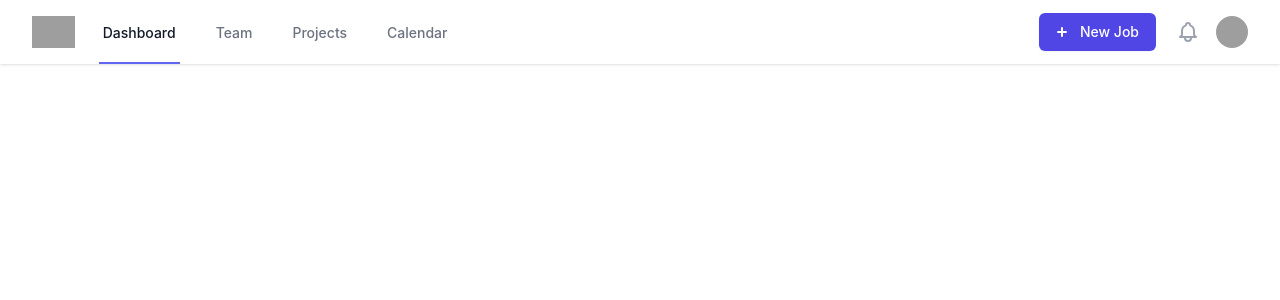
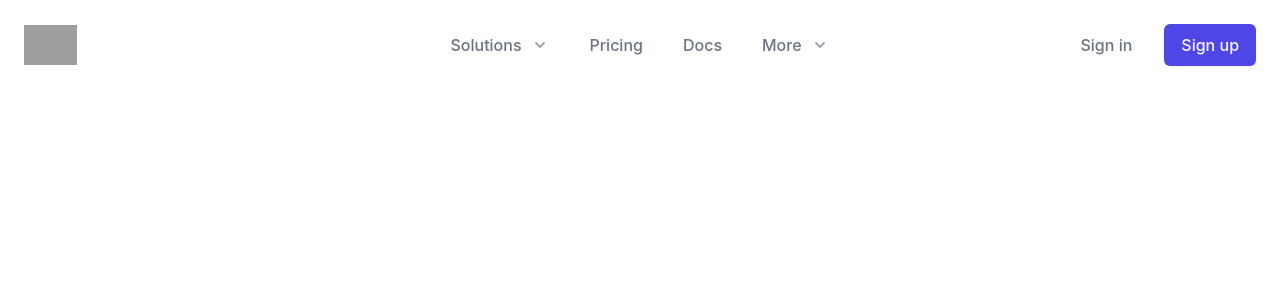
Before and after one commit to otilor/luxury, a Next.js app: page / in a window 1280 px wide. Shown: the top 300 px of the page. Built offline with nearby package versions, Linux system fonts and the light colour scheme; grey boxes are pictures that could not be loaded.

Commit message:
change nav

```diff
--- a/components/Nav.tsx
+++ b/components/Nav.tsx
@@ -1,8 +1,61 @@
 /* This example requires Tailwind CSS v2.0+ */
 import { Fragment } from 'react'
-import { Disclosure, Menu, Transition } from '@headlessui/react'
-import { BellIcon, MenuIcon, XIcon } from '@heroicons/react/outline'
-import { PlusSmIcon } from '@heroicons/react/solid'
+import { Popover, Transition } from '@headlessui/react'
+import {
+  ChartBarIcon,
+  CursorClickIcon,
+  DocumentReportIcon,
+  MenuIcon,
+  RefreshIcon,
+  ShieldCheckIcon,
+  ViewGridIcon,
+  XIcon,
+} from '@heroicons/react/outline'
+import { ChevronDownIcon } from '@heroicons/react/solid'
+
+const solutions = [
+  {
+    name: 'Analytics',
+    description: 'Get a better understanding of where your traffic is coming from.',
+    href: '#',
+    icon: ChartBarIcon,
+  },
+  {
+    name: 'Engagement',
+    description: 'Speak directly to your customers in a more meaningful way.',
+    href: '#',
+    icon: CursorClickIcon,
+  },
+  { name: 'Security', description: "Your customers' data will be safe and secure.", href: '#', icon: ShieldCheckIcon },
+  {
+    name: 'Integrations',
+    description: "Connect with third-party tools that you're already using.",
+    href: '#',
+    icon: ViewGridIcon,
+  },
+  {
+    name: 'Automations',
+    description: 'Build strategic funnels that will drive your customers to convert',
+    href: '#',
+    icon: RefreshIcon,
+  },
+  {
+    name: 'Reports',
+    description: 'Get detailed reports that will help you make more informed decisions ',
+    href: '#',
+    icon: DocumentReportIcon,
+  },
+]
+const resources = [
+  {
+    name: 'Help Center',
+    description: 'Get all of your questions answered in our forums or contact support.',
+    href: '#',
+  },
+  { name: 'Guides', description: 'Learn how to maximize our platform to get the most out of it.', href: '#' },
+  { name: 'Events', description: 'See what meet-ups and other events we might be planning near you.', href: '#' },
+  { name: 'Security', description: 'Understand how we take your privacy seriously.', href: '#' },
+]
 
 function classNames(...classes: string[]) {
   return classes.filter(Boolean).join(' ')
@@ -10,231 +63,246 @@ function classNames(...classes: string[]) {
 
 export default function Nav() {
   return (
-    <Disclosure as="nav" className="bg-white shadow">
-      {({ open }) => (
-        <>
-          <div className="max-w-7xl mx-auto px-4 sm:px-6 lg:px-8">
-            <div className="flex justify-between h-16">
-              <div className="flex">
-                <div className="-ml-2 mr-2 flex items-center md:hidden">
-                  {/* Mobile menu button */}
-                  <Disclosure.Button className="inline-flex items-center justify-center p-2 rounded-md text-gray-400 hover:text-gray-500 hover:bg-gray-100 focus:outline-none focus:ring-2 focus:ring-inset focus:ring-indigo-500">
-                    <span className="sr-only">Open main menu</span>
-                    {open ? (
-                      <XIcon className="block h-6 w-6" aria-hidden="true" />
-                    ) : (
-                      <MenuIcon className="block h-6 w-6" aria-hidden="true" />
+    <Popover className="relative bg-white">
+      <div className="flex justify-between items-center px-4 py-6 sm:px-6 md:justify-start md:space-x-10">
+        <div className="flex justify-start lg:w-0 lg:flex-1">
+          <a href="#">
+            <span className="sr-only">Workflow</span>
+            <img
+              className="h-8 w-auto sm:h-10"
+              src="https://tailwindui.com/img/logos/workflow-mark-indigo-600.svg"
+              alt=""
+            />
+          </a>
+        </div>
+        <div className="-mr-2 -my-2 md:hidden">
+          <Popover.Button className="bg-white rounded-md p-2 inline-flex items-center justify-center text-gray-400 hover:text-gray-500 hover:bg-gray-100 focus:outline-none focus:ring-2 focus:ring-inset focus:ring-indigo-500">
+            <span className="sr-only">Open menu</span>
+            <MenuIcon className="h-6 w-6" aria-hidden="true" />
+          </Popover.Button>
+        </div>
+        <Popover.Group as="nav" className="hidden md:flex space-x-10">
+          <Popover className="relative">
+            {({ open }) => (
+              <>
+                <Popover.Button
+                  className={classNames(
+                    open ? 'text-gray-900' : 'text-gray-500',
+                    'group bg-white rounded-md inline-flex items-center text-base font-medium hover:text-gray-900 focus:outline-none focus:ring-2 focus:ring-offset-2 focus:ring-indigo-500'
+                  )}
+                >
+                  <span>Solutions</span>
+                  <ChevronDownIcon
+                    className={classNames(
+                      open ? 'text-gray-600' : 'text-gray-400',
+                      'ml-2 h-5 w-5 group-hover:text-gray-500'
                     )}
-                  </Disclosure.Button>
-                </div>
-                <div className="flex-shrink-0 flex items-center">
+                    aria-hidden="true"
+                  />
+                </Popover.Button>
+
+                <Transition
+                  as={Fragment}
+                  enter="transition ease-out duration-200"
+                  enterFrom="opacity-0 translate-y-1"
+                  enterTo="opacity-100 translate-y-0"
+                  leave="transition ease-in duration-150"
+                  leaveFrom="opacity-100 translate-y-0"
+                  leaveTo="opacity-0 translate-y-1"
+                >
+                  <Popover.Panel className="absolute z-10 -ml-4 mt-3 transform w-screen max-w-md lg:max-w-2xl lg:ml-0 lg:left-1/2 lg:-translate-x-1/2">
+                    <div className="rounded-lg shadow-lg ring-1 ring-black ring-opacity-5 overflow-hidden">
+                      <div className="relative grid gap-6 bg-white px-5 py-6 sm:gap-8 sm:p-8 lg:grid-cols-2">
+                        {solutions.map((solution) => (
+                          <a
+                            key={solution.name}
+                            href={solution.href}
+                            className="-m-3 p-3 flex items-start rounded-lg hover:bg-gray-50"
+                          >
+                            <div className="flex-shrink-0 flex items-center justify-center h-10 w-10 rounded-md bg-indigo-500 text-white sm:h-12 sm:w-12">
+                              <solution.icon className="h-6 w-6" aria-hidden="true" />
+                            </div>
+                            <div className="ml-4">
+                              <p className="text-base font-medium text-gray-900">{solution.name}</p>
+                              <p className="mt-1 text-sm text-gray-500">{solution.description}</p>
+                            </div>
+                          </a>
+                        ))}
+                      </div>
+                      <div className="p-5 bg-gray-50 sm:p-8">
+                        <a href="#" className="-m-3 p-3 flow-root rounded-md hover:bg-gray-100">
+                          <div className="flex items-center">
+                            <div className="text-base font-medium text-gray-900">Enterprise</div>
+                            <span className="ml-3 inline-flex items-center px-3 py-0.5 rounded-full text-xs font-medium leading-5 bg-indigo-100 text-indigo-800">
+                              New
+                            </span>
+                          </div>
+                          <p className="mt-1 text-sm text-gray-500">
+                            Empower your entire team with even more advanced tools.
+                          </p>
+                        </a>
+                      </div>
+                    </div>
+                  </Popover.Panel>
+                </Transition>
+              </>
+            )}
+          </Popover>
+
+          <a href="#" className="text-base font-medium text-gray-500 hover:text-gray-900">
+            Pricing
+          </a>
+          <a href="#" className="text-base font-medium text-gray-500 hover:text-gray-900">
+            Docs
+          </a>
+
+          <Popover className="relative">
+            {({ open }) => (
+              <>
+                <Popover.Button
+                  className={classNames(
+                    open ? 'text-gray-900' : 'text-gray-500',
+                    'group bg-white rounded-md inline-flex items-center text-base font-medium hover:text-gray-900 focus:outline-none focus:ring-2 focus:ring-offset-2 focus:ring-indigo-500'
+                  )}
+                >
+                  <span>More</span>
+                  <ChevronDownIcon
+                    className={classNames(
+                      open ? 'text-gray-600' : 'text-gray-400',
+                      'ml-2 h-5 w-5 group-hover:text-gray-500'
+                    )}
+                    aria-hidden="true"
+                  />
+                </Popover.Button>
+
+                <Transition
+                  as={Fragment}
+                  enter="transition ease-out duration-200"
+                  enterFrom="opacity-0 translate-y-1"
+                  enterTo="opacity-100 translate-y-0"
+                  leave="transition ease-in duration-150"
+                  leaveFrom="opacity-100 translate-y-0"
+                  leaveTo="opacity-0 translate-y-1"
+                >
+                  <Popover.Panel className="absolute z-10 left-1/2 transform -translate-x-1/2 mt-3 px-2 w-screen max-w-xs sm:px-0">
+                    <div className="rounded-lg shadow-lg ring-1 ring-black ring-opacity-5 overflow-hidden">
+                      <div className="relative grid gap-6 bg-white px-5 py-6 sm:gap-8 sm:p-8">
+                        {resources.map((resource) => (
+                          <a
+                            key={resource.name}
+                            href={resource.href}
+                            className="-m-3 p-3 block rounded-md hover:bg-gray-50"
+                          >
+                            <p className="text-base font-medium text-gray-900">{resource.name}</p>
+                            <p className="mt-1 text-sm text-gray-500">{resource.description}</p>
+                          </a>
+                        ))}
+                      </div>
+                    </div>
+                  </Popover.Panel>
+                </Transition>
+              </>
+            )}
+          </Popover>
+        </Popover.Group>
+        <div className="hidden md:flex items-center justify-end md:flex-1 lg:w-0">
+          <a href="#" className="whitespace-nowrap text-base font-medium text-gray-500 hover:text-gray-900">
+            Sign in
+          </a>
+          <a
+            href="#"
+            className="ml-8 whitespace-nowrap inline-flex items-center justify-center px-4 py-2 border border-transparent rounded-md shadow-sm text-base font-medium text-white bg-indigo-600 hover:bg-indigo-700"
+          >
+            Sign up
+          </a>
+        </div>
+      </div>
+
+      <Transition
+        as={Fragment}
+        enter="duration-200 ease-out"
+        enterFrom="opacity-0 scale-95"
+        enterTo="opacity-100 scale-100"
+        leave="duration-100 ease-in"
+        leaveFrom="opacity-100 scale-100"
+        leaveTo="opacity-0 scale-95"
+      >
+        <Popover.Panel focus className="absolute top-0 inset-x-0 p-2 transition transform origin-top-right md:hidden">
+          <div className="rounded-lg shadow-lg ring-1 ring-black ring-opacity-5 bg-white divide-y-2 divide-gray-50">
+            <div className="pt-5 pb-6 px-5">
+              <div className="flex items-center justify-between">
+                <div>
                   <img
-                    className="block lg:hidden h-8 w-auto"
+                    className="h-8 w-auto"
                     src="https://tailwindui.com/img/logos/workflow-mark-indigo-600.svg"
                     alt="Workflow"
                   />
-                  <img
-                    className="hidden lg:block h-8 w-auto"
-                    src="https://tailwindui.com/img/logos/workflow-logo-indigo-600-mark-gray-800-text.svg"
-                    alt="Workflow"
-                  />
                 </div>
-                <div className="hidden md:ml-6 md:flex md:space-x-8">
-                  {/* Current: "border-indigo-500 text-gray-900", Default: "border-transparent text-gray-500 hover:border-gray-300 hover:text-gray-700" */}
-                  <a
-                    href="#"
-                    className="border-indigo-500 text-gray-900 inline-flex items-center px-1 pt-1 border-b-2 text-sm font-medium"
-                  >
-                    Dashboard
-                  </a>
-                  <a
-                    href="#"
-                    className="border-transparent text-gray-500 hover:border-gray-300 hover:text-gray-700 inline-flex items-center px-1 pt-1 border-b-2 text-sm font-medium"
-                  >
-                    Team
-                  </a>
-                  <a
-                    href="#"
-                    className="border-transparent text-gray-500 hover:border-gray-300 hover:text-gray-700 inline-flex items-center px-1 pt-1 border-b-2 text-sm font-medium"
-                  >
-                    Projects
-                  </a>
-                  <a
-                    href="#"
-                    className="border-transparent text-gray-500 hover:border-gray-300 hover:text-gray-700 inline-flex items-center px-1 pt-1 border-b-2 text-sm font-medium"
-                  >
-                    Calendar
-                  </a>
+                <div className="-mr-2">
+                  <Popover.Button className="bg-white rounded-md p-2 inline-flex items-center justify-center text-gray-400 hover:text-gray-500 hover:bg-gray-100 focus:outline-none focus:ring-2 focus:ring-inset focus:ring-indigo-500">
+                    <span className="sr-only">Close menu</span>
+                    <XIcon className="h-6 w-6" aria-hidden="true" />
+                  </Popover.Button>
                 </div>
               </div>
-              <div className="flex items-center">
-                <div className="flex-shrink-0">
-                  <button
-                    type="button"
-                    className="relative inline-flex items-center px-4 py-2 border border-transparent text-sm font-medium rounded-md text-white bg-indigo-600 shadow-sm hover:bg-indigo-700 focus:outline-none focus:ring-2 focus:ring-offset-2 focus:ring-indigo-500"
+              <div className="mt-6">
+                <nav className="grid grid-cols-1 gap-7">
+                  {solutions.map((solution) => (
+                    <a
+                      key={solution.name}
+                      href={solution.href}
+                      className="-m-3 p-3 flex items-center rounded-lg hover:bg-gray-50"
+                    >
+                      <div className="flex-shrink-0 flex items-center justify-center h-10 w-10 rounded-md bg-indigo-500 text-white">
+                        <solution.icon className="h-6 w-6" aria-hidden="true" />
+                      </div>
+                      <div className="ml-4 text-base font-medium text-gray-900">{solution.name}</div>
+                    </a>
+                  ))}
+                </nav>
+              </div>
+            </div>
+            <div className="py-6 px-5">
+              <div className="grid grid-cols-2 gap-4">
+                <a href="#" className="text-base font-medium text-gray-900 hover:text-gray-700">
+                  Pricing
+                </a>
+
+                <a href="#" className="text-base font-medium text-gray-900 hover:text-gray-700">
+                  Docs
+                </a>
+
+                <a href="#" className="text-base font-medium text-gray-900 hover:text-gray-700">
+                  Enterprise
+                </a>
+                {resources.map((resource) => (
+                  <a
+                    key={resources.name}
+                    href={resource.href}
+                    className="text-base font-medium text-gray-900 hover:text-gray-700"
                   >
-                    <PlusSmIcon className="-ml-1 mr-2 h-5 w-5" aria-hidden="true" />
-                    <span>New Job</span>
-                  </button>
-                </div>
-                <div className="hidden md:ml-4 md:flex-shrink-0 md:flex md:items-center">
-                  <button
-                    type="button"
-                    className="bg-white p-1 rounded-full text-gray-400 hover:text-gray-500 focus:outline-none focus:ring-2 focus:ring-offset-2 focus:ring-indigo-500"
-                  >
-                    <span className="sr-only">View notifications</span>
-                    <BellIcon className="h-6 w-6" aria-hidden="true" />
-                  </button>
-
-                  {/* Profile dropdown */}
-                  <Menu as="div" className="ml-3 relative">
-                    <div>
-                      <Menu.Button className="bg-white rounded-full flex text-sm focus:outline-none focus:ring-2 focus:ring-offset-2 focus:ring-indigo-500">
-                        <span className="sr-only">Open user menu</span>
-                        <img
-                          className="h-8 w-8 rounded-full"
-                          src="https://images.unsplash.com/photo-1472099645785-5658abf4ff4e?ixlib=rb-1.2.1&ixid=eyJhcHBfaWQiOjEyMDd9&auto=format&fit=facearea&facepad=2&w=256&h=256&q=80"
-                          alt=""
-                        />
-                      </Menu.Button>
-                    </div>
-                    <Transition
-                      as={Fragment}
-                      enter="transition ease-out duration-200"
-                      enterFrom="transform opacity-0 scale-95"
-                      enterTo="transform opacity-100 scale-100"
-                      leave="transition ease-in duration-75"
-                      leaveFrom="transform opacity-100 scale-100"
-                      leaveTo="transform opacity-0 scale-95"
-                    >
-                      <Menu.Items className="origin-top-right absolute right-0 mt-2 w-48 rounded-md shadow-lg py-1 bg-white ring-1 ring-black ring-opacity-5 focus:outline-none">
-                        <Menu.Item>
-                          {({ active }) => (
-                            <a
-                              href="#"
-                              className={classNames(
-                                active ? 'bg-gray-100' : '',
-                                'block px-4 py-2 text-sm text-gray-700'
-                              )}
-                            >
-                              Your Profile
-                            </a>
-                          )}
-                        </Menu.Item>
-                        <Menu.Item>
-                          {({ active }) => (
-                            <a
-                              href="#"
-                              className={classNames(
-                                active ? 'bg-gray-100' : '',
-                                'block px-4 py-2 text-sm text-gray-700'
-                              )}
-                            >
-                              Settings
-                            </a>
-                          )}
-                        </Menu.Item>
-                        <Menu.Item>
-                          {({ active }) => (
-                            <a
-                              href="#"
-                              className={classNames(
-                                active ? 'bg-gray-100' : '',
-                                'block px-4 py-2 text-sm text-gray-700'
-                              )}
-                            >
-                              Sign out
-                            </a>
-                          )}
-                        </Menu.Item>
-                      </Menu.Items>
-                    </Transition>
-                  </Menu>
-                </div>
+                    {resource.name}
+                  </a>
+                ))}
+              </div>
+              <div className="mt-6">
+                <a
+                  href="#"
+                  className="w-full flex items-center justify-center px-4 py-2 border border-transparent rounded-md shadow-sm text-base font-medium text-white bg-indigo-600 hover:bg-indigo-700"
+                >
+                  Sign up
+                </a>
+                <p className="mt-6 text-center text-base font-medium text-gray-500">
+                  Existing customer?{' '}
+                  <a href="#" className="text-indigo-600 hover:text-indigo-500">
+                    Sign in
+                  </a>
+                </p>
               </div>
             </div>
           </div>
-
-          <Disclosure.Panel className="md:hidden">
-            <div className="pt-2 pb-3 space-y-1">
-              {/* Current: "bg-indigo-50 border-indigo-500 text-indigo-700", Default: "border-transparent text-gray-500 hover:bg-gray-50 hover:border-gray-300 hover:text-gray-700" */}
-              <Disclosure.Button
-                as="a"
-                href="#"
-                className="bg-indigo-50 border-indigo-500 text-indigo-700 block pl-3 pr-4 py-2 border-l-4 text-base font-medium sm:pl-5 sm:pr-6"
-              >
-                Dashboard
-              </Disclosure.Button>
-              <Disclosure.Button
-                as="a"
-                href="#"
-                className="border-transparent text-gray-500 hover:bg-gray-50 hover:border-gray-300 hover:text-gray-700 block pl-3 pr-4 py-2 border-l-4 text-base font-medium sm:pl-5 sm:pr-6"
-              >
-                Team
-              </Disclosure.Button>
-              <Disclosure.Button
-                as="a"
-                href="#"
-                className="border-transparent text-gray-500 hover:bg-gray-50 hover:border-gray-300 hover:text-gray-700 block pl-3 pr-4 py-2 border-l-4 text-base font-medium sm:pl-5 sm:pr-6"
-              >
-                Projects
-              </Disclosure.Button>
-              <Disclosure.Button
-                as="a"
-                href="#"
-                className="border-transparent text-gray-500 hover:bg-gray-50 hover:border-gray-300 hover:text-gray-700 block pl-3 pr-4 py-2 border-l-4 text-base font-medium sm:pl-5 sm:pr-6"
-              >
-                Calendar
-              </Disclosure.Button>
-            </div>
-            <div className="pt-4 pb-3 border-t border-gray-200">
-              <div className="flex items-center px-4 sm:px-6">
-                <div className="flex-shrink-0">
-                  <img
-                    className="h-10 w-10 rounded-full"
-                    src="https://images.unsplash.com/photo-1472099645785-5658abf4ff4e?ixlib=rb-1.2.1&ixid=eyJhcHBfaWQiOjEyMDd9&auto=format&fit=facearea&facepad=2&w=256&h=256&q=80"
-                    alt=""
-                  />
-                </div>
-                <div className="ml-3">
-                  <div className="text-base font-medium text-gray-800">Tom Cook</div>
-                  <div className="text-sm font-medium text-gray-500">tom@example.com</div>
-                </div>
-                <button
-                  type="button"
-                  className="ml-auto flex-shrink-0 bg-white p-1 rounded-full text-gray-400 hover:text-gray-500 focus:outline-none focus:ring-2 focus:ring-offset-2 focus:ring-indigo-500"
-                >
-                  <span className="sr-only">View notifications</span>
-                  <BellIcon className="h-6 w-6" aria-hidden="true" />
-                </button>
-              </div>
-              <div className="mt-3 space-y-1">
-                <Disclosure.Button
-                  as="a"
-                  href="#"
-                  className="block px-4 py-2 text-base font-medium text-gray-500 hover:text-gray-800 hover:bg-gray-100 sm:px-6"
-                >
-                  Your Profile
-                </Disclosure.Button>
-                <Disclosure.Button
-                  as="a"
-                  href="#"
-                  className="block px-4 py-2 text-base font-medium text-gray-500 hover:text-gray-800 hover:bg-gray-100 sm:px-6"
-                >
-                  Settings
-                </Disclosure.Button>
-                <Disclosure.Button
-                  as="a"
-                  href="#"
-                  className="block px-4 py-2 text-base font-medium text-gray-500 hover:text-gray-800 hover:bg-gray-100 sm:px-6"
-                >
-                  Sign out
-                </Disclosure.Button>
-              </div>
-            </div>
-          </Disclosure.Panel>
-        </>
-      )}
-    </Disclosure>
+        </Popover.Panel>
+      </Transition>
+    </Popover>
   )
 }
```
